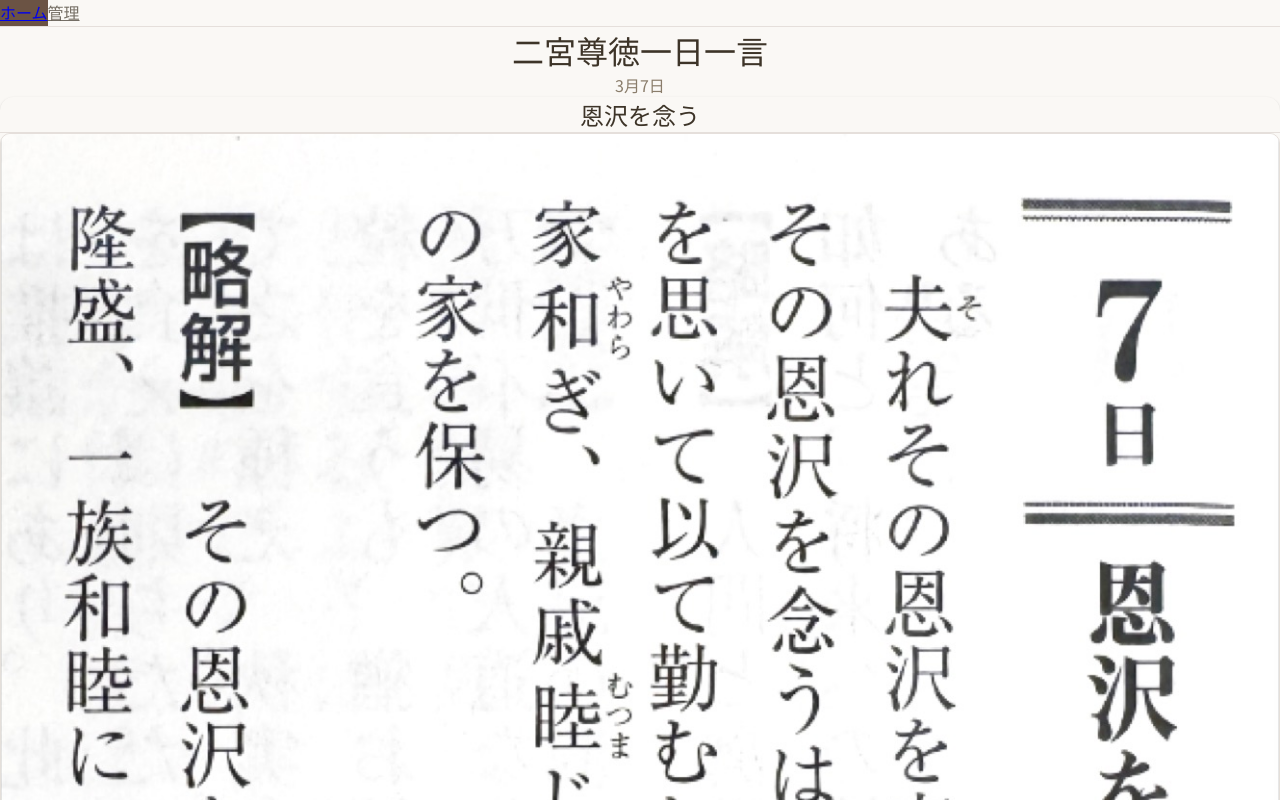
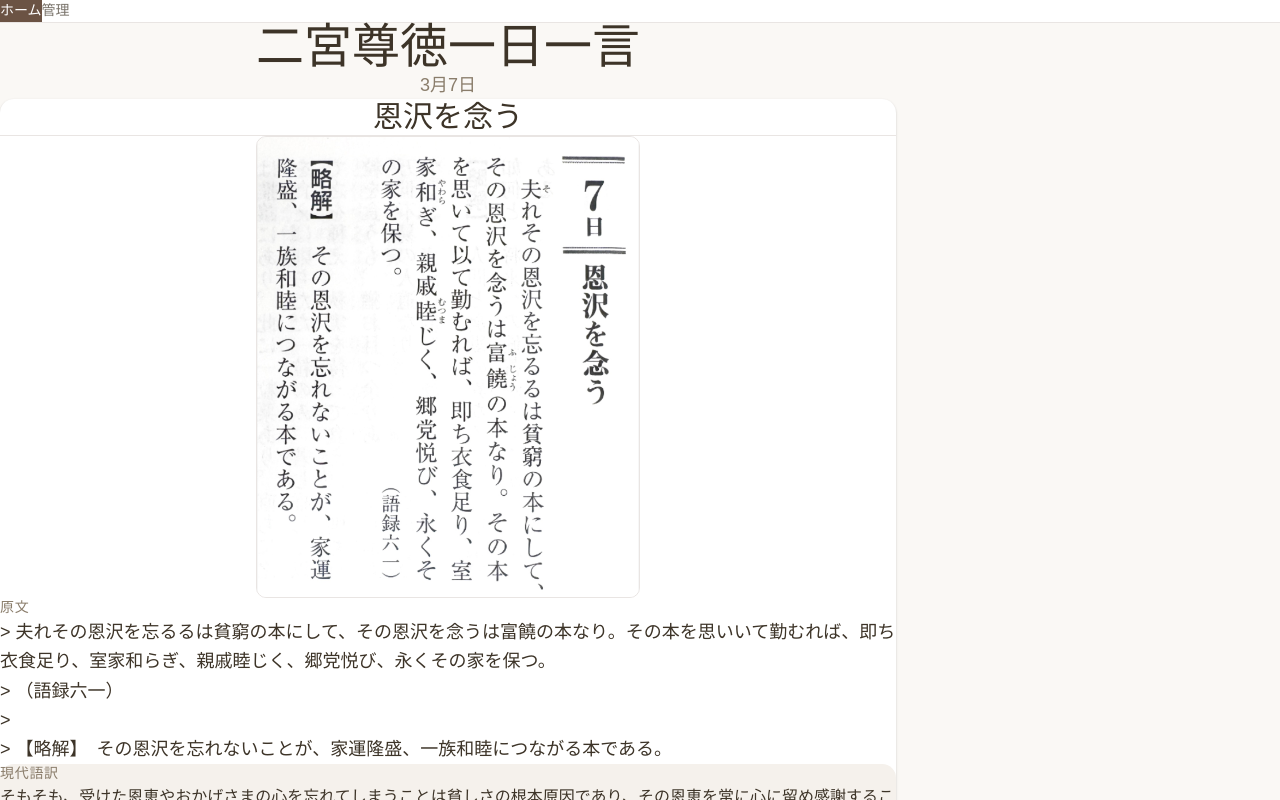
Before and after one commit to tatsuow/sontoku-ichinichiichigen, a Next.js app: page / in a window 1280 px wide. Shown: the top 800 px of the page. Built offline with nearby package versions, Linux system fonts and the light colour scheme.

Commit message:
fix: Tailwind CSS v4に対応したglobals.cssに修正

```diff
--- a/src/app/globals.css
+++ b/src/app/globals.css
@@ -1,8 +1,20 @@
+@import "tailwindcss";
 @import url('https://fonts.googleapis.com/css2?family=Noto+Serif+JP:wght@400;500;600;700&family=Noto+Sans+JP:wght@400;500;600;700&display=swap');
 
-@tailwind base;
-@tailwind components;
-@tailwind utilities;
+@theme {
+  --color-primary-text: #3d3428;
+  --color-primary-button: #6b5344;
+  --color-secondary-text: #8a7d6b;
+  --color-bg-default: #faf8f5;
+  --color-bg-card: #ffffff;
+  --color-bg-input: #f5f1ec;
+
+  --font-family-noto-serif-jp: 'Noto Serif JP', serif;
+  --font-family-noto-sans-jp: 'Noto Sans JP', sans-serif;
+
+  --radius-input: 10px;
+  --radius-card: 14px;
+}
 
 * {
   margin: 0;
```
